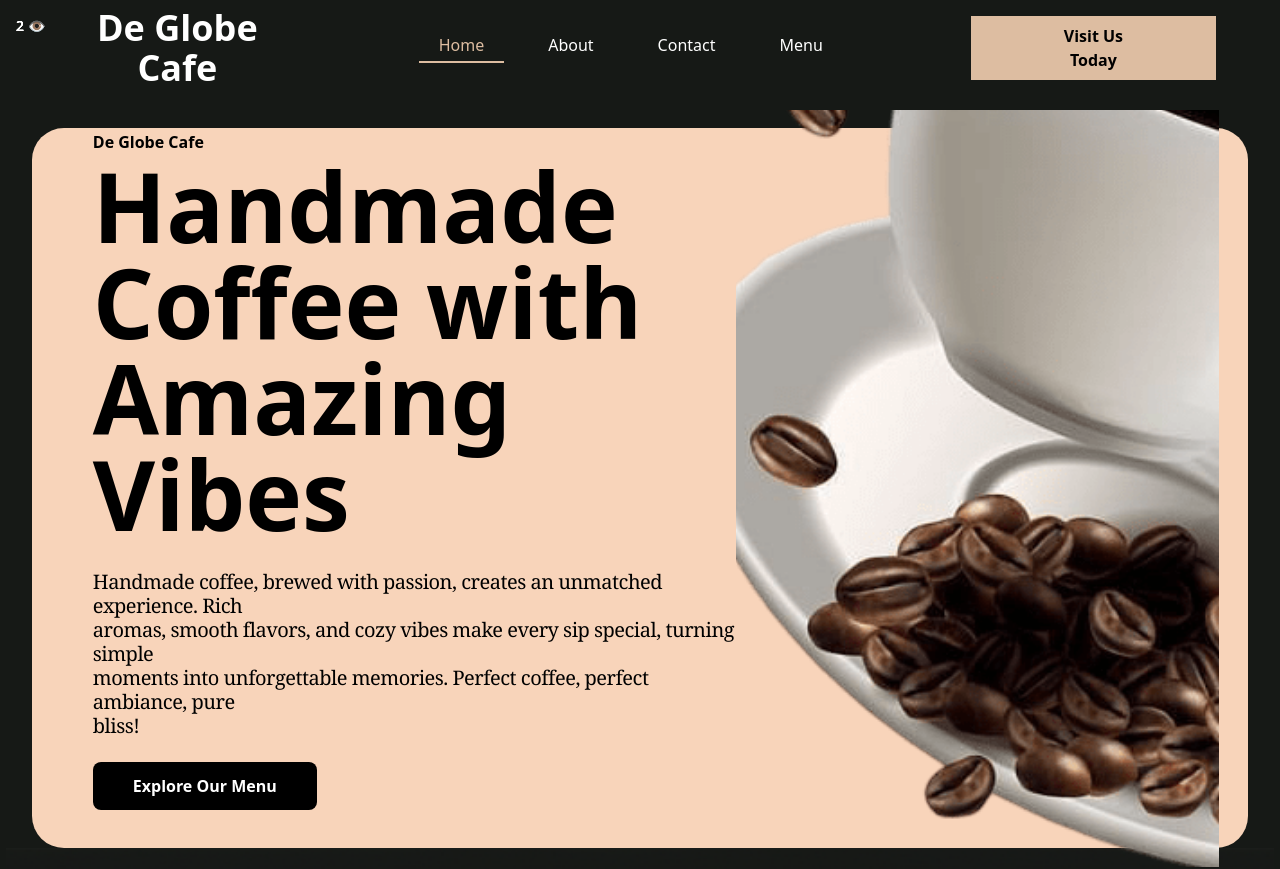
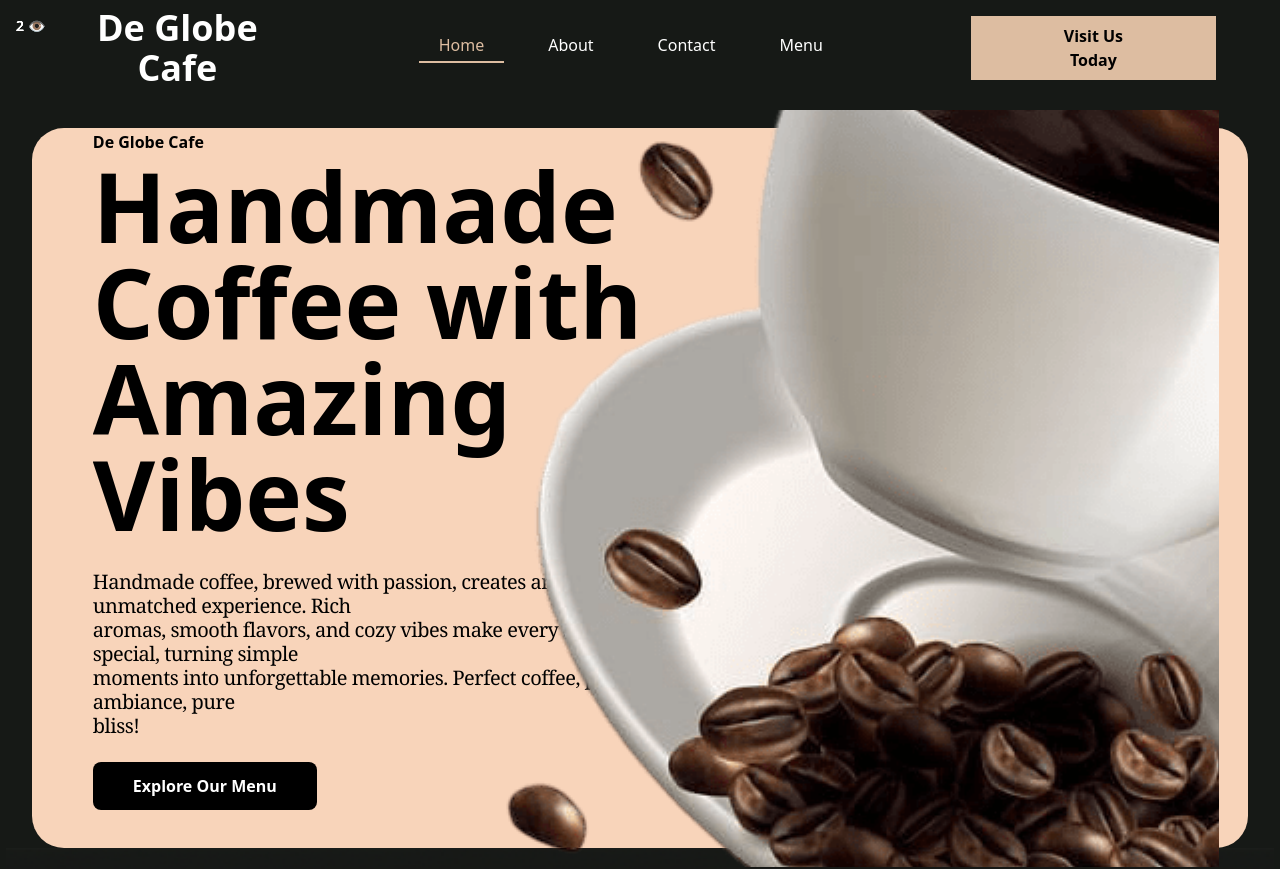
Before and after one commit to lakshya971/deglobecafe, a React (Vite) app: page / in a window 1280 px wide. Shown: the top 869 px of the page. Built offline with nearby package versions, Linux system fonts and the light colour scheme.

Commit message:
updated second time

```diff
--- a/src/components/ScrollAnimatedImage.jsx
+++ b/src/components/ScrollAnimatedImage.jsx
@@ -1,5 +1,3 @@
-// src/components/FloatingCoffeeCup.jsx
-
 import React from 'react';
 import { motion, useScroll, useTransform } from 'framer-motion';
 
@@ -12,10 +10,10 @@ const ScrollAnimatedImage = () => {
   // As scrollYProgress goes from 0 to 1:
 
   // 1. The 'y' position will go from 0 to -700px (moving it up the screen).
-  const y = useTransform(scrollYProgress, [0, 1], [0, -200]);
+  const y = useTransform(scrollYProgress, [0, 1], [0, -100]);
 
   // 2. The 'scale' will go from 1 to 1.8 (making it larger on the z-axis).
-  const scale = useTransform(scrollYProgress, [0, 1], [1, 1.8]);
+  const scale = useTransform(scrollYProgress, [0, 1], [1, 2]);
 
   return (
     // This motion.div is positioned relative to the viewport.
@@ -29,13 +27,13 @@ const ScrollAnimatedImage = () => {
       // It animates to be fully visible at its starting position.
       animate={{ opacity: 1, x: 0, y: 0 }}
       // The transition controls the feel of the load-in animation.
-      transition={{ duration: 2, ease: [0.6, 0.05, 0.01, 0.9] }}
-      className=" bottom-8 right-8 z-10 overflow-hidden"
+      transition={{ duration: 2, ease: [0.6, 0.05, 0.05, 0.8] }}
+      className=" bottom-8 right-8 z-10"
     >
       <img
         src="/Coffee_cup.png"
         alt="A decorative coffee cup"
-        className="h-auto max-w-[1100px]" // Adjust width as needed
+        className="h-auto max-w-[1200px]" // Adjust width as needed
       />
     </motion.div>
   );
--- a/src/pages/Home.jsx
+++ b/src/pages/Home.jsx
@@ -74,7 +74,7 @@ const Home = () => {
     <main className=" flex flex-col items-center justify-center w-full">
       {/* Landing Page */}
       <div className="w-[95vw] flex justify-center items-center bg-[#F8d4ba] h-[90vh] rounded-4xl">
-        <div className="flex w-[88vw] ml-8 justify-center absolute items-center">
+        <div className="flex w-[88vw] ml-8 justify-center overflow-hidden  absolute items-center">
           {/* left text of landing page */}
           <div className="flex flex-col justify-start -mt-9 items-start w-2/3 ">
             <p className="text-md font-bold mb-2">De Globe Cafe</p>
@@ -97,7 +97,7 @@ const Home = () => {
           </div>
 
           {/* right image of landing page */}
-          <div className="w-1/2 relative overflow-hidden ">
+          <div className="w-1/2 relative ">
             <ScrollAnimatedImage />
           </div>
         </div>
@@ -339,7 +339,7 @@ const Home = () => {
       </section>
 
       {/* Experience De Globe Café in Action! Section */}
-      <section className="h-[130vh] mt-28 bg-[#161916] w-full">
+      <section className="h-[90vh] mt-28 bg-[#161916] w-full">
         <div className="w-[95vw] mx-auto flex flex-col items-center h-full">
           <div className="flex flex-col justify-center gap-12 items-center text-white h-full">
             <h1 className="font-bold text-7xl">
```
